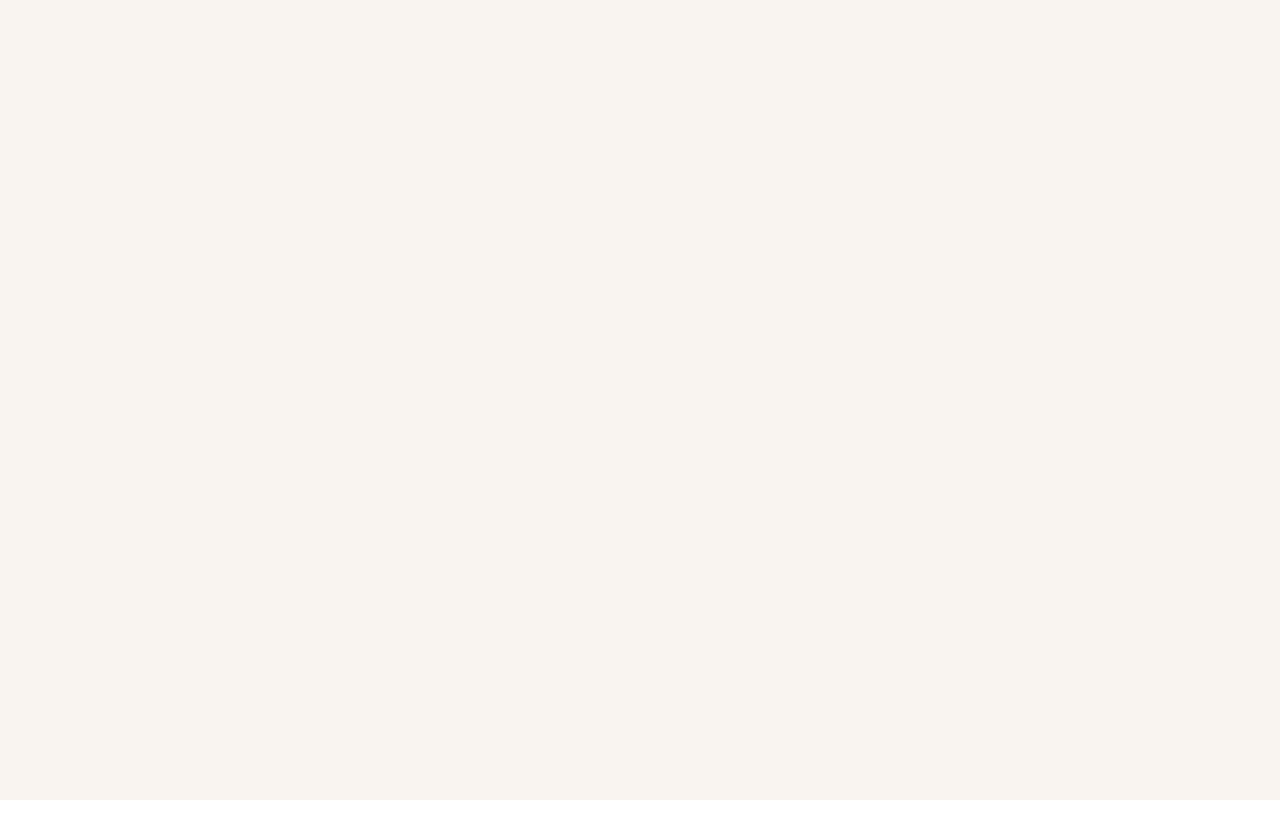
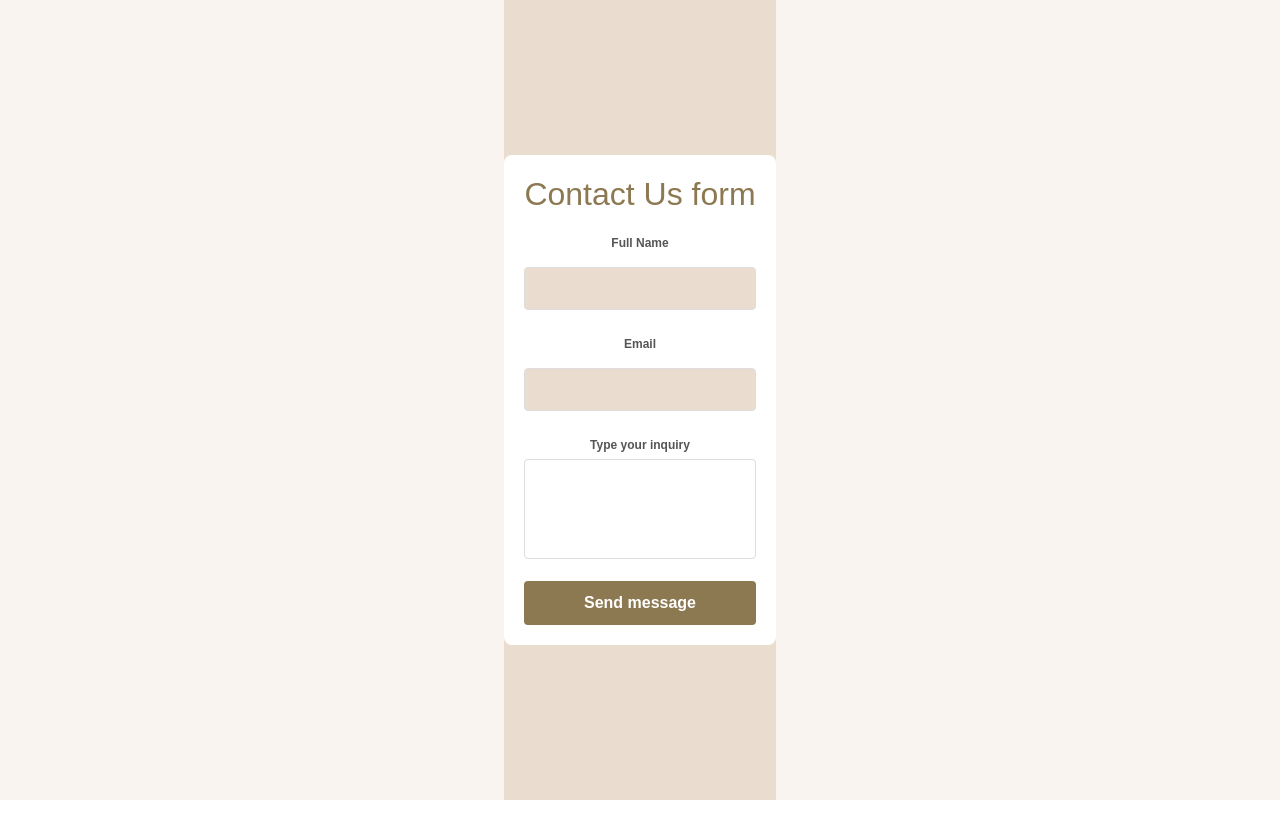
Before and after one commit to Rehab-M-Esmail/E-commerece-platform, a React (Vite) app in the folder ecommerce-react/: page /contactus in a window 1280 px wide. Before the commit this address had no page. Before the commit the page ends 800 px from the top, so only its background shows below. Built offline with nearby package versions, Linux system fonts and the light colour scheme.

Commit message:
Added contactus

```diff
--- a/ecommerce-react/src/App.jsx
+++ b/ecommerce-react/src/App.jsx
@@ -8,6 +8,8 @@ import SellerProfile from './Components/SellerProfile'
 import { BrowserRouter ,Routes,Route } from 'react-router-dom'
 import ProductDetails from './Components/ProductDetails'
 import Signup from './components/Signup'
+import ContactUs from './components/ContactUs'
+
 
 
 function App() {
@@ -22,6 +24,9 @@ function App() {
         <Route path="/signup" element={<Signup/>}></Route>
         <Route path='checkout' element={<Confirmation/>}></Route>
         <Route path='seller' element={<SellerProfile/>}></Route>
+        <Route path="/signup" element={<Signup/>}></Route>
+        <Route path="/contactus" element={<ContactUs/>}></Route>
+
       </Routes>
     </BrowserRouter>
     </>
--- /dev/null
+++ b/ecommerce-react/src/Components/Conta.css
@@ -0,0 +1,70 @@
+*,
+*::before,
+*::after {
+  box-sizing: border-box;
+  margin: 0;
+  padding: 0;
+}
+body,
+html{
+  height: 100%;
+  font-family: Arial, sans-serif;
+  background: #f4f4f4;
+}
+.contact {
+    display: flex;
+    justify-content: center;
+    align-items: center;
+    min-height: 100vh;
+background: #eaddcf;
+}
+form {
+   background: #fff;
+   padding: 20px;
+   border-radius: 8px;
+   box-shadow: 0 4x 8px rgba(0,0,0,0.2);
+   width: 100%;
+   max-width: 400px;
+}
+h2{
+    text-align: center;
+    color: #8c7851;
+    margin-bottom: 20px;
+}
+.input-box{
+    margin-bottom: 15px;
+}
+.input-box label {
+    display: block;
+    margin-bottom: 5px;
+    font-weight: 600;
+    color: #555;
+}
+.input-field {
+    width: 100%;
+    padding: 10px;
+    border: 1px solid #ddd;
+    border-radius:4px;
+    font-size: 14px;
+    color: #333;
+    outline: none;
+}
+textarea.input-field{
+    resize: none;
+    height: 100px;
+}
+.submit-btn{
+    width: 100%;
+    padding: 10px;
+    background-color: #8c7851;
+    border: none;
+    border-radius: 4px;
+    color: #fff;
+    font-size: 16px;
+    font-weight: bold;
+    cursor: pointer;
+    transition: 0.3s ease;
+}
+.submit-btn:hover{
+    background-color: #4f2303;
+}
--- /dev/null
+++ b/ecommerce-react/src/Components/ContactUs.jsx
@@ -0,0 +1,55 @@
+import React from "react";
+import "./conta.css"
+const ContactUs = () => {
+    const [result, setResult] = React.useState("");
+
+  const onSubmit = async (event) => {
+    event.preventDefault();
+    setResult("Sending....");
+    const formData = new FormData(event.target);
+
+    formData.append("access_key", "99c43f44-cf55-4aa7-82c9-fe67d71b3ff7");
+
+    const response = await fetch("https://api.web3forms.com/submit", {
+      method: "POST",
+      body: formData
+    });
+
+    const data = await response.json();
+
+    if (data.success) {
+        Swal.fire({
+            title: "Good job!",
+            text: "Your message has been successfully sent!",
+            icon: "success"
+          });
+          event.target.reset();
+    } else {
+      console.log("Error", data);
+      setResult(data.message);
+    }
+  };
+  return (
+<section className='contact'>
+   <form onSubmit={onSubmit}>
+       <h2>Contact Us form</h2>
+       <div className='input-box'>
+            <label>Full Name</label>
+            <input name="name" type="text"  className="input-field" required />
+       </div>
+       <div className='input-box'>
+            <label>Email</label>
+            <input name="email" type="email" className="input-field" required />
+       </div>
+       <div className='input-box'>
+            <label>Type your inquiry </label>
+            <textarea name="message" id="" className="input-field" required></textarea>
+       </div>
+       <button type='submit' className='submit-btn'>
+           Send message
+       </button>
+   </form>
+</section>
+  )
+}
+export default ContactUs
```
